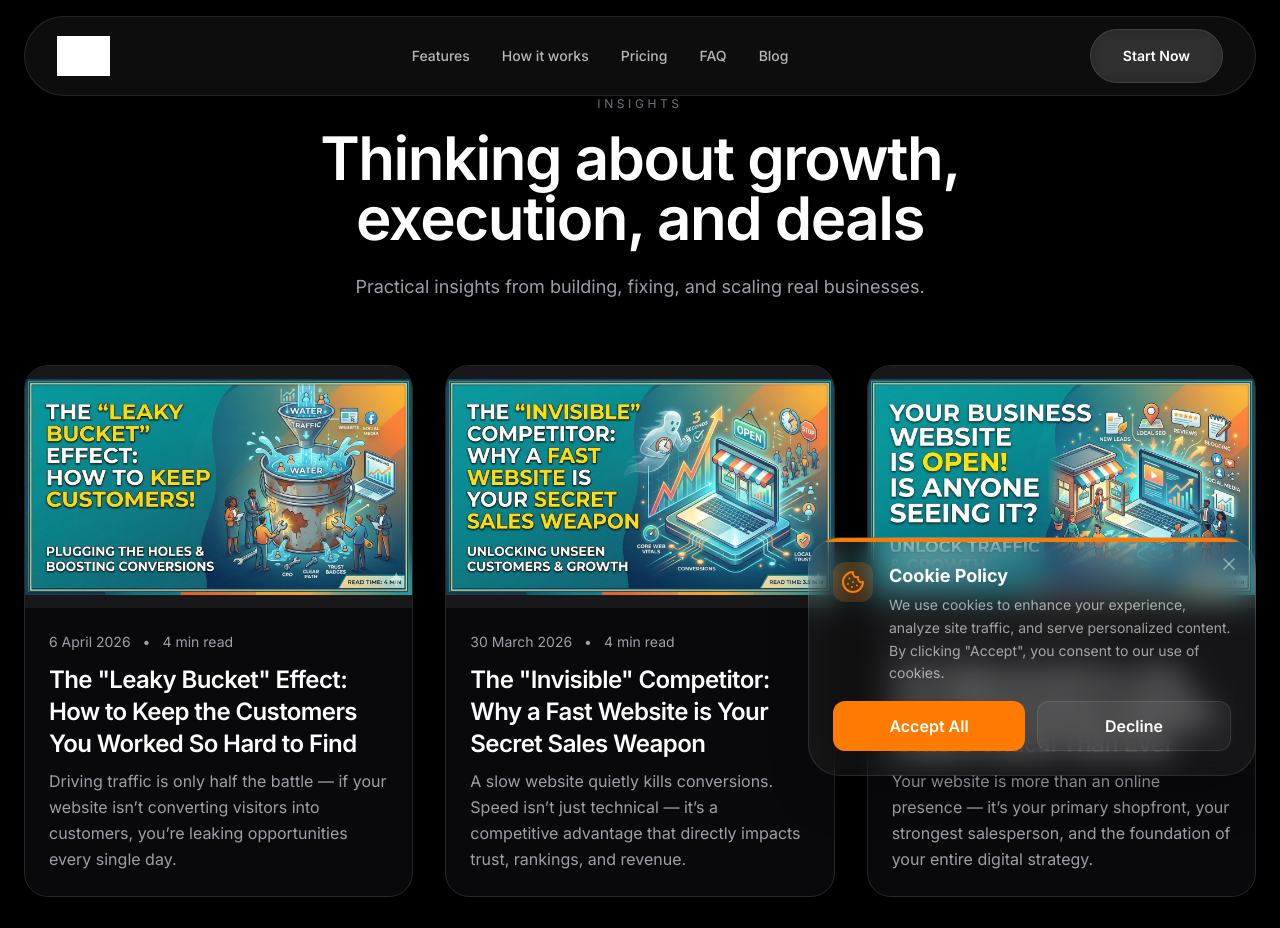
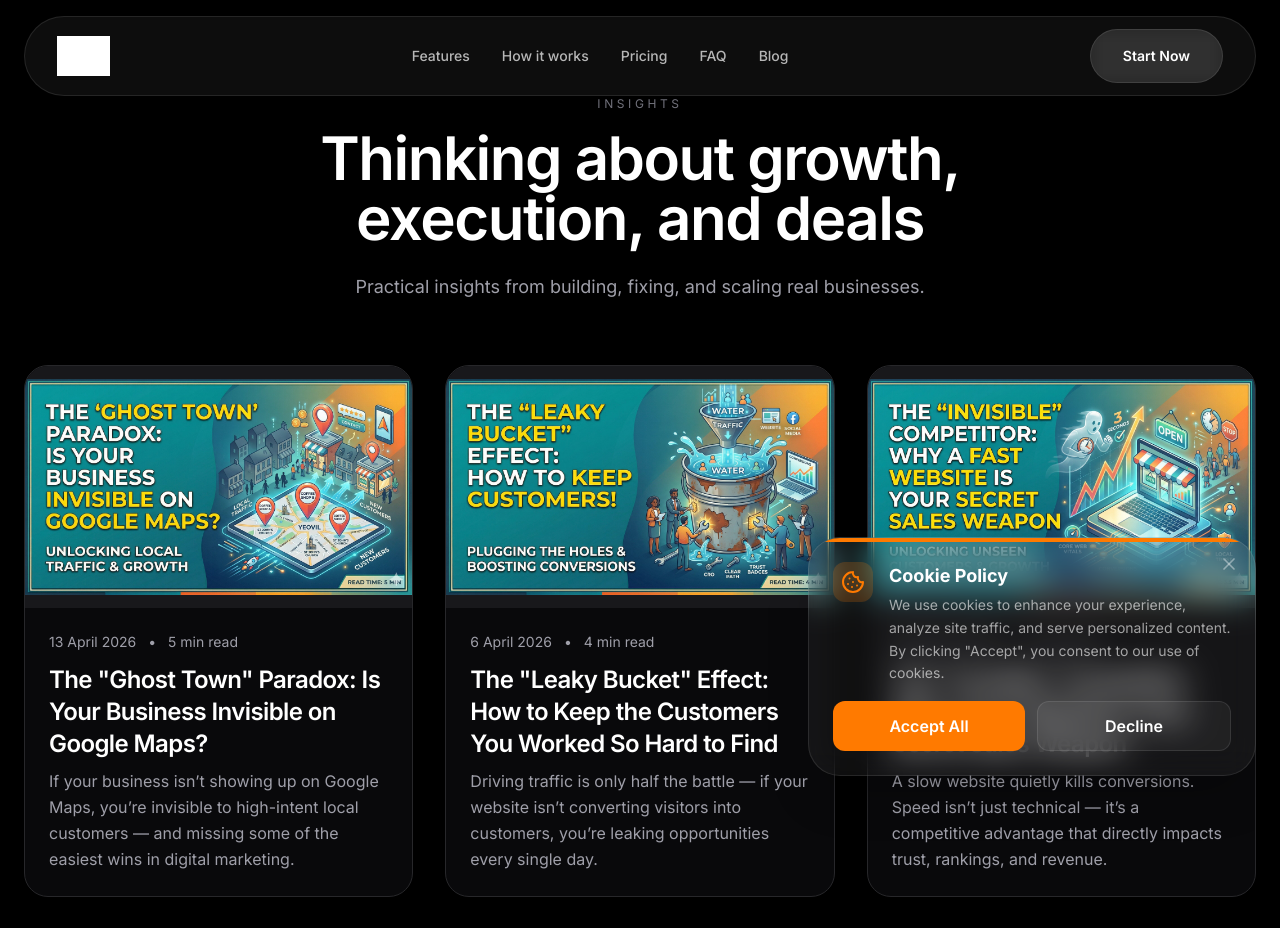
Before and after one commit to JG-OBT/One-Big-Tick, a React (Vite) app: page /blog in a window 1280 px wide. Shown: the top 928 px of the page. Built offline with nearby package versions, Linux system fonts and the light colour scheme; grey boxes are pictures that could not be loaded.

Commit message:
Update blogPosts.ts

```diff
--- a/src/data/blogPosts.ts
+++ b/src/data/blogPosts.ts
@@ -1,4 +1,63 @@
 export const blogPosts = [
+  {
+  slug: "local-seo-google-maps-visibility",
+  title: "The \"Ghost Town\" Paradox: Is Your Business Invisible on Google Maps?",
+  thumbnail: "/blog/Blog22.jpg",
+  date: "13 April 2026",
+  readTime: "5 min read",
+  excerpt:
+    "If your business isn’t showing up on Google Maps, you’re invisible to high-intent local customers — and missing some of the easiest wins in digital marketing.",
+  content: `
+    <p>You’ve built a stunning website, it’s fast as lightning, and your conversion funnels are polished to a mirror finish. But there’s a specific type of customer you might still be missing: the one standing three blocks away with a smartphone in their hand, ready to spend money.</p>
+
+    <p>Welcome to the world of Local SEO. For small businesses, your website isn’t just a global flag; it’s a local beacon. If someone searches for "best coffee near me" or "emergency plumber," and you aren’t in that top "Map Pack" (the three businesses shown next to the map), you essentially don't exist to them.</p>
+
+    <h2>Why Local Search is Your Biggest Growth Lever</h2>
+
+    <p>Local search is fundamentally different from general web browsing because the intent is incredibly high. Someone searching for "shoes" might just be window shopping; someone searching for "shoe store open now" is looking for a place to walk into within the hour.</p>
+
+    <ul>
+      <li><strong>The "Near Me" Explosion:</strong> Searches for local services have grown by over 200% in recent years. This isn't just a trend; it's how humans navigate the world now.</li>
+      <li><strong>The Trust Factor:</strong> Google’s local results (the map with the red pins) carry massive psychological weight. Users often view the "Map Pack" as a curated recommendation from Google itself, rather than just an advertisement.</li>
+      <li><strong>Mobile Dominance:</strong> Most local searches happen on mobile devices while people are on the go. If your local presence is weak or your address is hard to find, you're handing those customers directly to your competitors.</li>
+    </ul>
+
+    <h2>Beyond the Map: Connecting Your Digital Assets</h2>
+
+    <p>To dominate your local area, your website needs to play nice with the entire digital ecosystem. You want Google to see your business as a pillar of the community. Here’s how to create that "Local Authority":</p>
+
+    <ul>
+      <li><strong>Consistency is King (NAP):</strong> This is the golden rule. Ensure your Name, Address, and Phone number are identical across your website, Facebook, Instagram, and Google Business Profile. Even a tiny difference—like "123 Main Street" on your site vs. "123 Main St." on Yelp—can confuse Google’s robots, leading them to doubt your business's legitimacy.</li>
+      <li><strong>Community Storytelling:</strong> Don’t just talk about your products. Write about local events, partner with the charity down the road, or mention local landmarks in your blog posts. This "geo-relevancy" signals to search engines exactly where you belong geographically and socially.</li>
+      <li><strong>The Review Loop:</strong> Reviews are the lifeblood of local business. But don't just wait for them to happen. After a successful job or sale, send a polite follow-up email or text with a direct link to your Google review page. The frequency and quality of reviews are massive ranking factors.</li>
+    </ul>
+
+    <h2>Expanding Your Reach: Local Content Strategies</h2>
+
+    <p>If you want to fill that 5-minute coffee break with a task that actually grows your business, consider your content strategy. A website that only lists services is a brochure; a website that talks about the local area is a resource.</p>
+
+    <ul>
+      <li><strong>Create Location-Specific Pages:</strong> If you serve multiple towns (e.g., Yeovil, Sherborne, and Taunton), create a dedicated page for each. Don't just copy-paste the text—mention specific projects you've done in those areas.</li>
+      <li><strong>Highlight Local Partners:</strong> Feature other local businesses you work with. Not only does this build community goodwill, but it also creates opportunities for "backlinks" when they link back to your site, boosting your authority in the eyes of search engines.</li>
+    </ul>
+
+    <h2>3 Steps to Claim Your Local Territory Today</h2>
+
+    <p>You can improve your local visibility significantly with about 30 minutes of focused work:</p>
+
+    <ul>
+      <li><strong>Optimize Your "Contact" Page:</strong> Don't just put a generic contact form. Embed an actual Google Map, list your specific neighborhood (not just the city), and clearly display your local area code.</li>
+      <li><strong>Geotag Your Photos:</strong> Before uploading a photo of your storefront or a recent project to your website, make sure the file name includes your city (e.g., Plumbing-Repair-Yeovil.jpg). This helps you show up in local image searches.</li>
+      <li><strong>Audit Your Google Business Profile:</strong> Check your hours right now. Are they accurate for the upcoming bank holiday? Add three fresh photos of your team, your interior, or your latest work. Google loves "fresh" data and rewards active profiles.</li>
+    </ul>
+
+    <h2>The Bottom Line</h2>
+
+    <p>Your website is the heart of your business, but Local SEO is the nervous system that connects it to the people in your immediate neighborhood. When you win locally, you build a loyal foundation of repeat customers that no global giant can touch.</p>
+
+    <p><strong>Quick Challenge:</strong> Open a "private" or "incognito" browser tab and search for your service + your town. If you aren't in the top three map results, you're leaving money on the table. Which of the three steps above will you take first?</p>
+  `,
+},
   {
   slug: "leaky-bucket-conversion-rate-optimization",
   title: "The \"Leaky Bucket\" Effect: How to Keep the Customers You Worked So Hard to Find",
```
